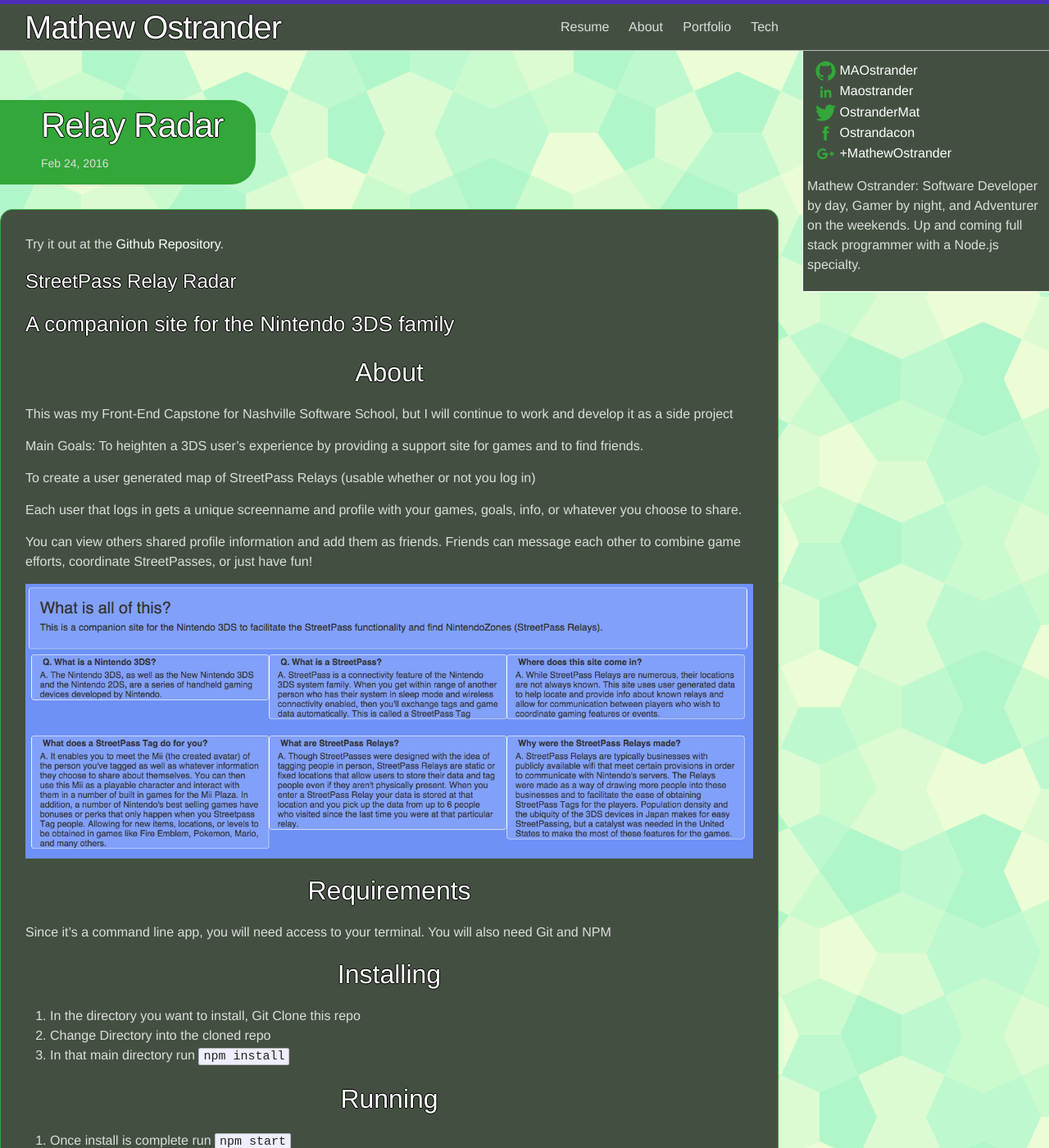
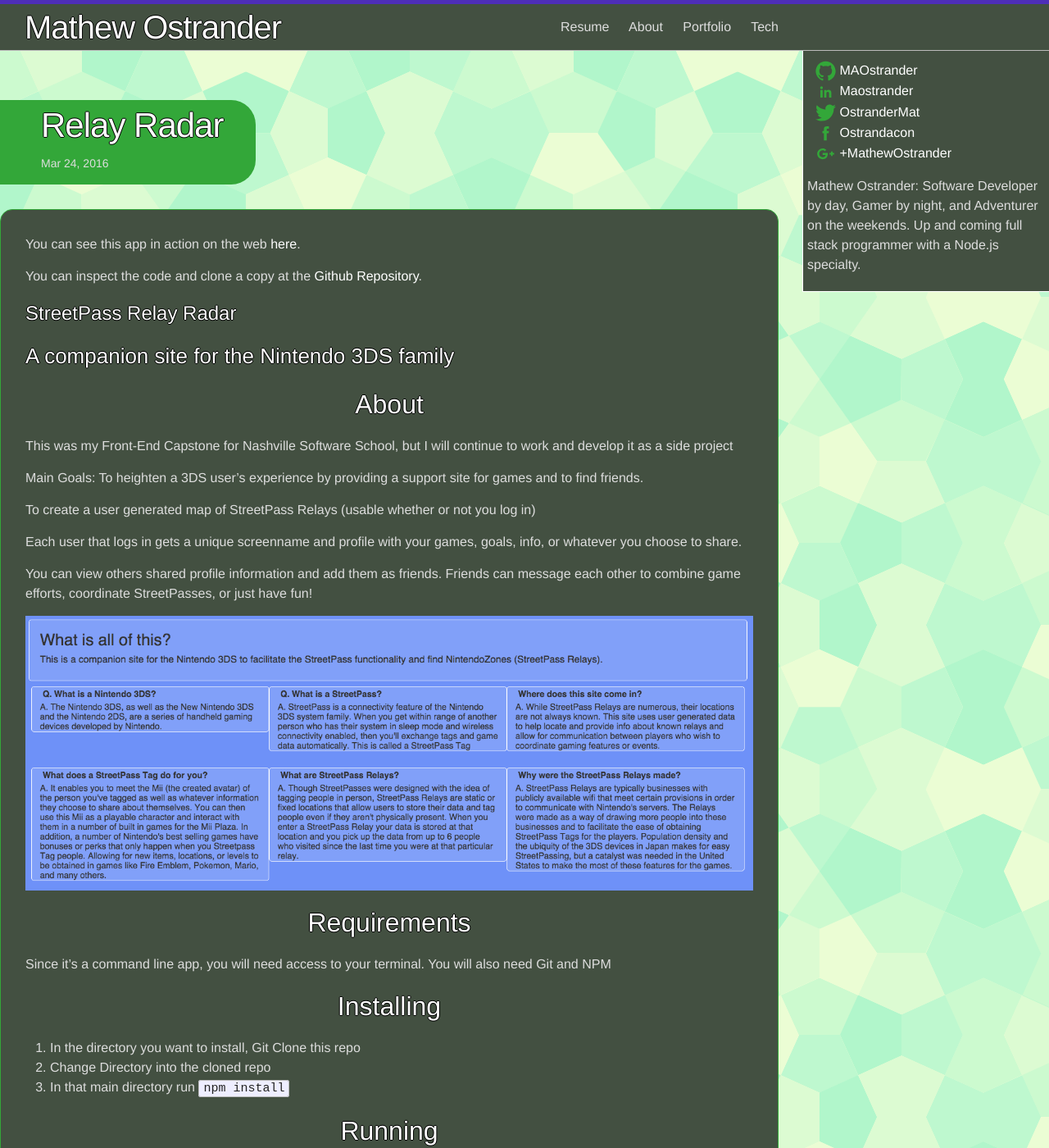
Before and after one commit to MAOstrander/MAOstrander.github.io, a Jekyll site: the page built from _posts/2016-02-23-Front-End-Capstone.markdown, in a window 1280 px wide and 1400 px high. Shown: the whole window at 82% size. Built offline with Jekyll 4.4.1, drawn with Linux system fonts in a browser that asks for light colours.

Commit message:
added new post, changed photos, and reordered posts

```diff
--- a/_includes/about.html
+++ b/_includes/about.html
@@ -1,6 +1,6 @@
 <section class="about">
 	<div id="about-photo-div">
-		<img src="https://media.licdn.com/mpr/mpr/shrinknp_400_400/AAEAAQAAAAAAAAZ8AAAAJGI4NjVmOTE5LWY1MDgtNDg1Yy04MDBmLWFjYjM1OGVlMzFjZA.jpg" class="profile-photo">
+		<img src="/images/smaller.jpg" width="300" class="profile-photo">
 	</div>
 	<div class="about-details">
 		<h3 id="about-title">Mathew Ostrander</h3>
--- a/_includes/flavor.html
+++ b/_includes/flavor.html
@@ -1,5 +1,5 @@
 <section class="flavor">
 	<div class="photo-div">
-		<img src="https://media.licdn.com/mpr/mpr/shrinknp_400_400/AAEAAQAAAAAAAAZ8AAAAJGI4NjVmOTE5LWY1MDgtNDg1Yy04MDBmLWFjYjM1OGVlMzFjZA.jpg" class="profile-photo">
+		<img src="/images/small-bw.jpg" width="300" class="profile-photo">
 	</div>
 </section>
--- a/_posts/2016-01-12-Weather-Ionic.markdown
+++ b/_posts/2016-01-12-Weather-Ionic.markdown
@@ -3,7 +3,7 @@
 title:  "Weather Ionic"
 date:   2016-01-12 20:00:00 -0600
 categories: Ionic
-img: /images/weather-ionic/Geolocation-supported.png
+img: /images/weather-ionic/title-top.png
 platform: Ionic
 about: This was an exercise in mobile development working with Ionic and Cordova to create a weather app using an API.
 ---
--- a/_posts/2016-02-23-Front-End-Capstone.markdown
+++ b/_posts/2016-02-23-Front-End-Capstone.markdown
@@ -1,13 +1,15 @@
 ---
 layout: post
 title:  "Relay Radar"
-date:   2016-02-23 20:00:00 -0600
+date:   2016-03-23 20:00:00 -0600
 categories: Angular
 img: images/relay-radar/Logged-in.png
 platform: Web using AngularJS
 about: This was my front end capstone at NSS. I used AngularJS, Google Maps, Firebase, and AngularFire to create it. Later I refactored it to be statically served using Node/Express.
 ---
-Try it out at the [Github Repository](https://github.com/MAOstrander/relay-radar).
+You can see this app in action on the web [here](relay-radar.firebaseapp.com).
+
+You can inspect the code and clone a copy at the [Github Repository](https://github.com/MAOstrander/relay-radar).
 
 
 # StreetPass Relay Radar
--- a/_posts/2016-02-09-Arkham-Adventure.markdown
+++ b/_posts/2016-03-07-Arkham-Adventure.markdown
@@ -1,11 +1,11 @@
 ---
 layout: post
 title:  "Arkham Adventure"
-date:   2016-02-07 14:07:29 -0600
+date:   2016-03-07 14:07:29 -0600
 categories: Ionic
-img: /images/arkham/Player-limits.png
+img: images/arkham/Menu.png
 platform: Ionic
-about: This was a personal project in mobile development working with Ionic and Cordova to create an app to help with the game Arkham Horror.
+about: This was a personal project in mobile development working with Ionic and Cordova to create a phone app to help with the board game Arkham Horror.
 ---
 Try it out at the [Github Repository](https://github.com/MAOstrander/Arkham-Adventure-App).
 
--- a/_sass/_layout.scss
+++ b/_sass/_layout.scss
@@ -154,7 +154,7 @@
     margin-left: $spacing-unit;
     background: url("../images/Tall-Banner.gif");
     background-size: cover;
-    border-radius: 146px 0 0 146px;
+    border-radius: 150px 0 0 150px;
     @include media-query($on-palm) {
         border-radius: 15px;
     }
```
Also changed, not shown: _posts/2016-03-27-Denizen-to-Citizen.markdown (added, +96 -0 lines), images/citizen/elections.png (added), images/citizen/login.png (added), images/citizen/reminders.png (added), images/citizen/search-results.png (added), images/citizen/search.png (added), images/citizen/steps.png (added), images/citizen/title-screen.png (added), images/small-bw.jpg (added), images/smaller.jpg (added), images/weather-ionic/title-top.png (added).
